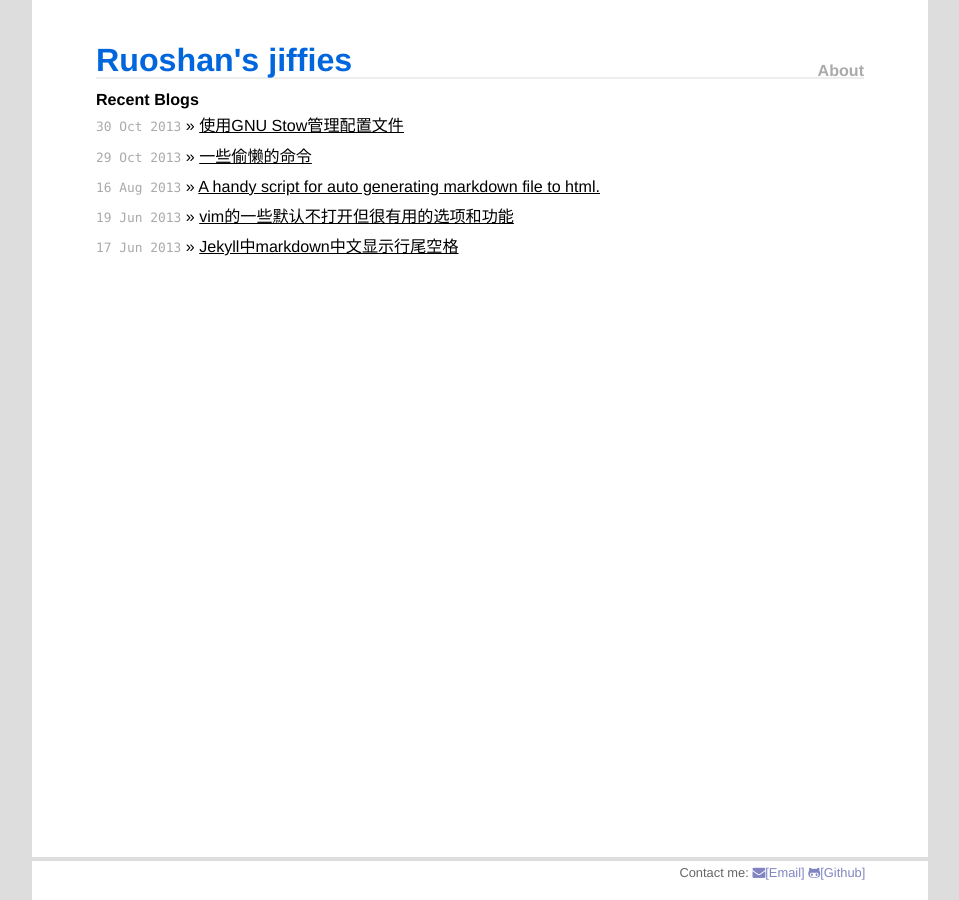
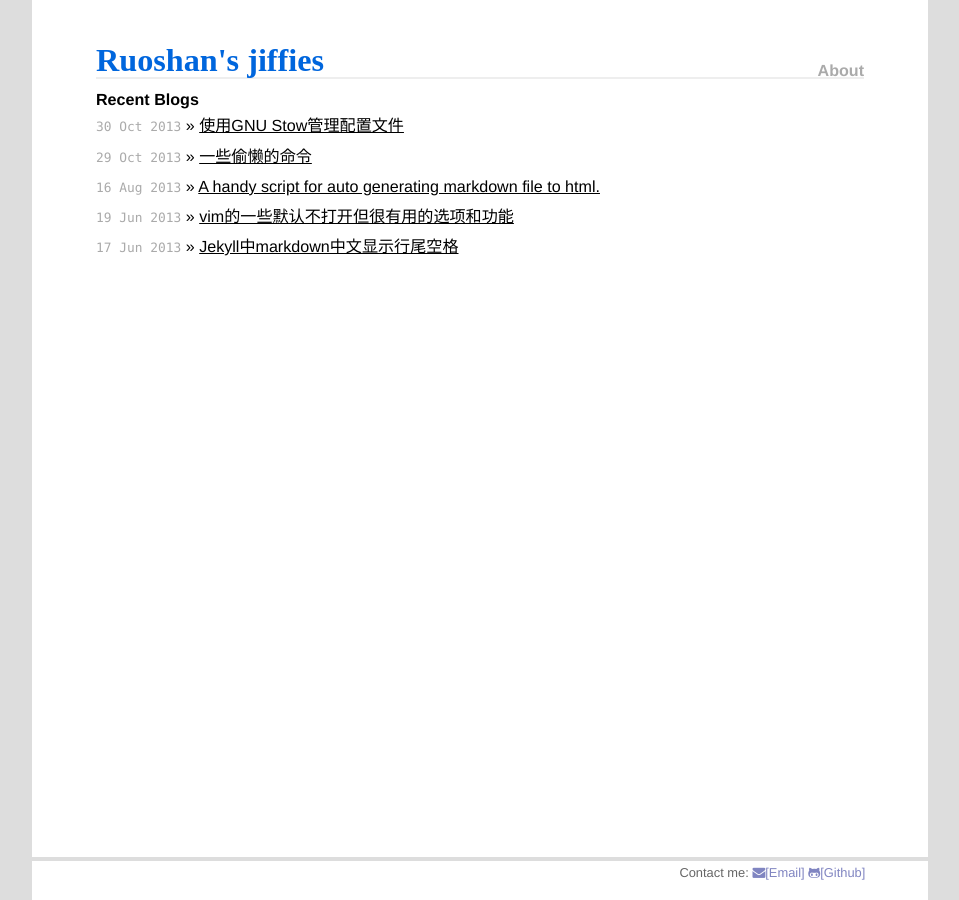
Before and after one commit to ruoshan/ruoshan.github.io, a Jekyll site: the page built from index.html, in a window 1280 px wide. Shown: the whole page, without its empty margins (160-1119 px from the left). Built offline with Jekyll 4.4.1, drawn with Linux system fonts in a browser that asks for light colours; nearby versions of some CDN libraries; some web fonts are replaced.

Commit message:
Jolly Lodger font

```diff
--- a/_layouts/default.html
+++ b/_layouts/default.html
@@ -14,6 +14,8 @@
 
         <!--Font Awesome -->
         <link href="//netdna.bootstrapcdn.com/font-awesome/4.0.1/css/font-awesome.css" rel="stylesheet">
+        <!--Google font -->
+        <link href='http://fonts.googleapis.com/css?family=Jolly+Lodger' rel='stylesheet' type='text/css'>
 
     </head>
     <body>
--- a/css/main.css
+++ b/css/main.css
@@ -87,6 +87,7 @@
 
 .site .header h1.title {
     font-size: 2em;
+    font-family: 'Jolly Lodger';
     display: inline-block;
     margin-bottom: 0;
 }
```
